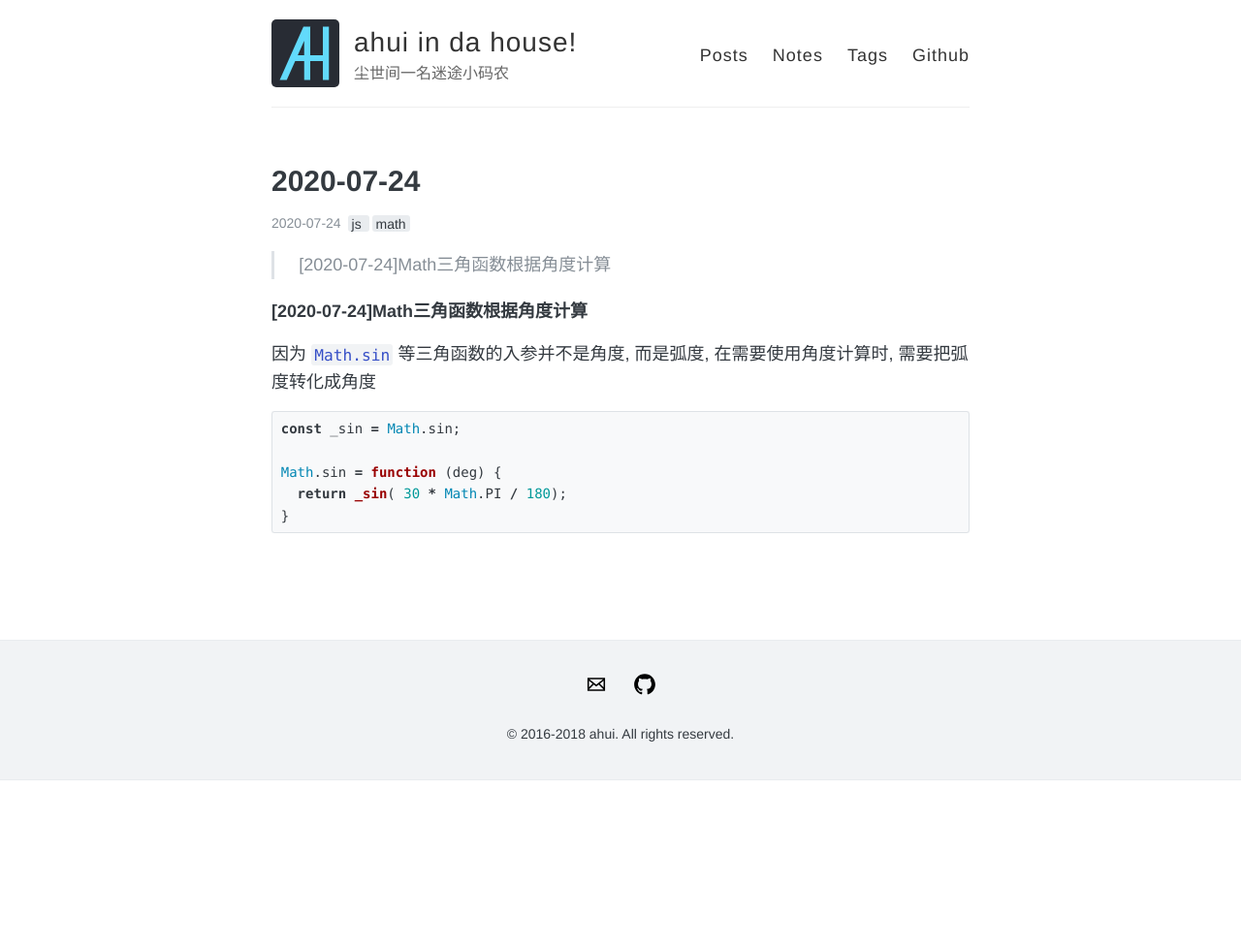
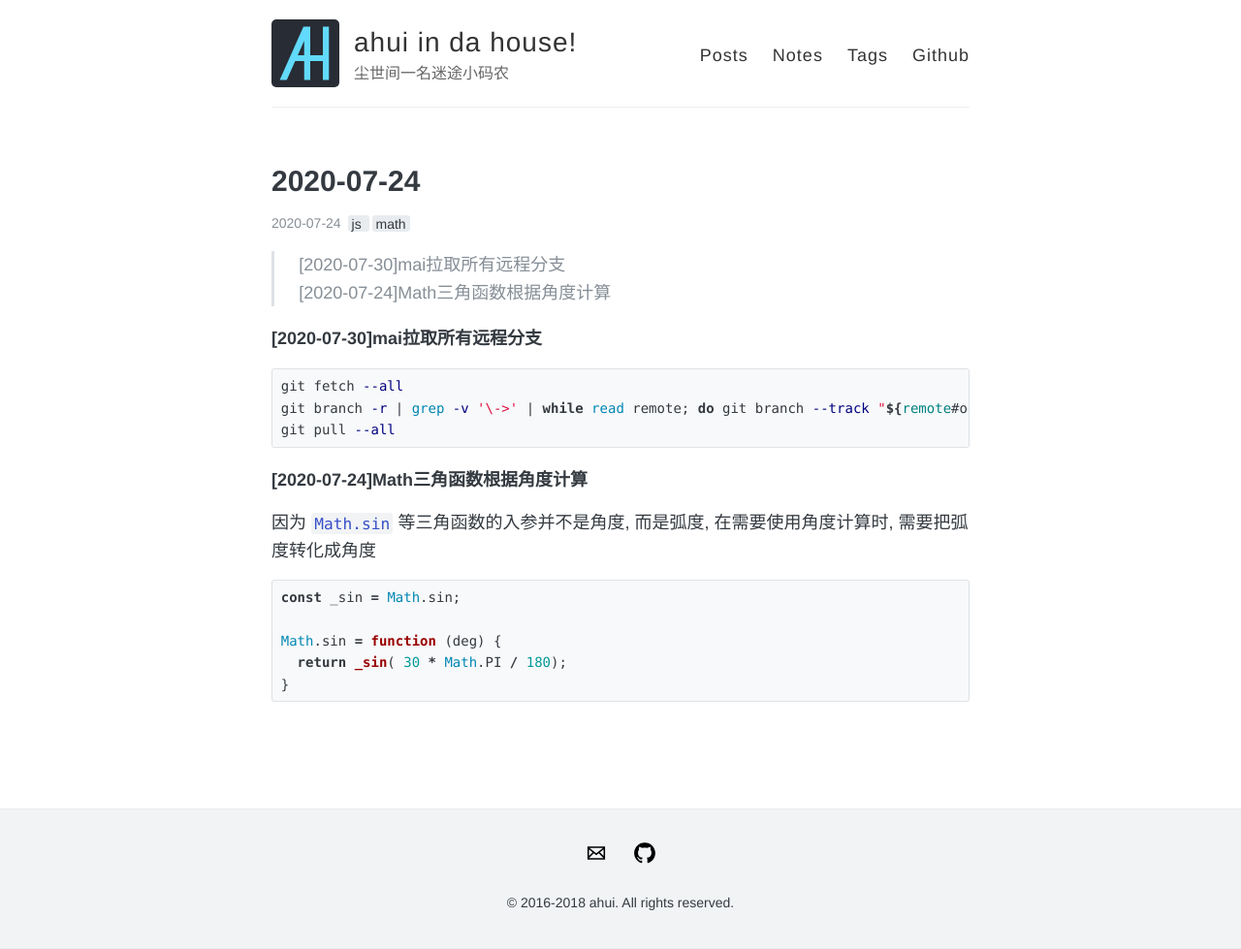
Before and after one commit to funkyLover/blog, a Jekyll site: the page built from notes/_posts/2020-07-24-notes.md, in a window 1280 px wide. Shown: the whole page at 97% size. Built offline with Jekyll 4.4.1, drawn with Linux system fonts in a browser that asks for light colours; comment, search, counter and statistics services are not loaded; before the commit the page ends 900 px from its top, so only the background shows below that.

Commit message:
add note;

````diff
--- a/notes/_posts/2020-07-24-notes.md
+++ b/notes/_posts/2020-07-24-notes.md
@@ -7,7 +7,16 @@ comments: true
 share: true
 ---
 
+> [2020-07-30]mai拉取所有远程分支 <br>
 > [2020-07-24]Math三角函数根据角度计算 <br>
+
+##### [2020-07-30]mai拉取所有远程分支
+
+```bash
+git fetch --all
+git branch -r | grep -v '\->' | while read remote; do git branch --track "${remote#origin/}" "$remote"; done
+git pull --all
+```
 
 ##### [2020-07-24]Math三角函数根据角度计算
 
````
